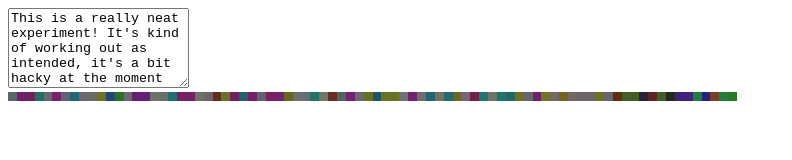
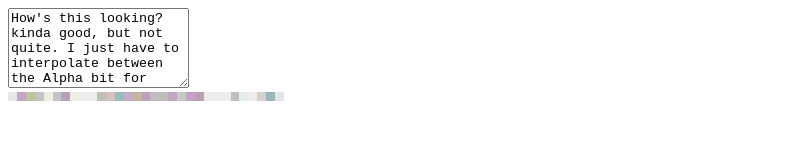
Before and after one commit to Offroaders123/Text-Imager, a website built with Vite: page index.html in a window 1280 px wide. Shown: the whole page, without its empty margins (0-792 px from the left). Built offline with nearby package versions, Linux system fonts and the light colour scheme.

Commit message:
Chunk Ceiling
"How's this looking? kinda good, but not quite. I just have to interpolate between the Alpha bit for each of the RGBA chunks."

Down Man - Uncomfortable Silence [Remixed + Remastered]

```diff
--- a/index.html
+++ b/index.html
@@ -28,8 +28,7 @@
 
 <body>
 
-<textarea id="textInput" placeholder="Image content!">This is a really neat experiment! It's kind of working out as intended, it's a bit hacky at the moment though. Neat thingo! This is just some extra long text I wrote to help demo out these shenanigans here.
-@^)@^$)!@^$!@^%#(!@${@#}${@#$}{@#$}@#{$}@</textarea>
+<textarea id="textInput" placeholder="Image content!">How's this looking? kinda good, but not quite. I just have to interpolate between the Alpha bit for each of the RGBA chunks.</textarea>
 <canvas id="canvas"></canvas>
 
 <script type="module" src="./src/index.ts"></script>
--- a/src/index.ts
+++ b/src/index.ts
@@ -9,18 +9,18 @@ drawImageContent();
 
 function drawImageContent(): void {
   const { value } = textInput;
-  console.log(value);
+  // console.log(value);
 
   const stringLength = value.length;
-  console.log(stringLength);
+  // console.log(stringLength);
 
-  const upperClampLength = stringLength - stringLength % 3 + 3;
-  console.log(upperClampLength);
+  const upperClampLength = Math.ceil(stringLength / RGBA_LENGTH) * RGBA_LENGTH;
+  // console.log(upperClampLength);
 
-  const dataLength = upperClampLength + upperClampLength / 3;
+  const dataLength = upperClampLength;
 
   const isSquared = isSquare(dataLength);
-  console.log(isSquared);
+  // console.log(isSquared);
 
   const width = dataLength / 4;
   const height = 1;
@@ -31,23 +31,18 @@ function drawImageContent(): void {
 
   let i = 0;
   let outI = 0;
-  while (i < upperClampLength){
-    if (outI % RGBA_LENGTH === 3){
-      dataView.setUint8(outI,255);
-      outI++;
-    }
-
+  while (outI < upperClampLength){
     const char = value[i];
-    // console.log(i,char);
-
-    dataView.setUint8(outI,char?.charCodeAt(0) ?? 0);
+    if (char === undefined) break;
+    const code = char.charCodeAt(0);
+    dataView.setUint8(outI,code);
     i++;
     outI++;
   }
   console.log(data);
 
-  console.log(width);
-  console.log(height);
+  // console.log(width);
+  // console.log(height);
 
   const imageData = new ImageData(data,width,height);
   console.log(imageData);
```
